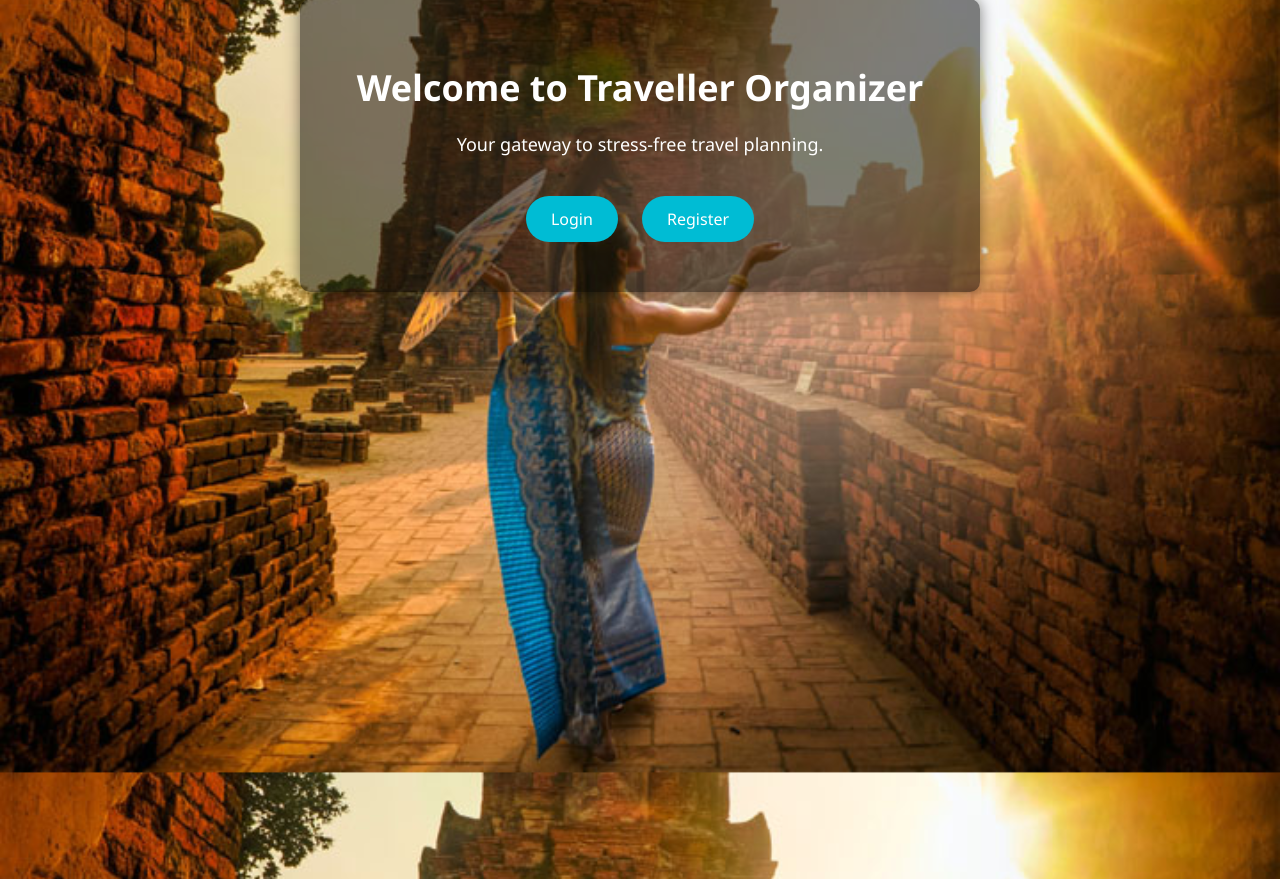
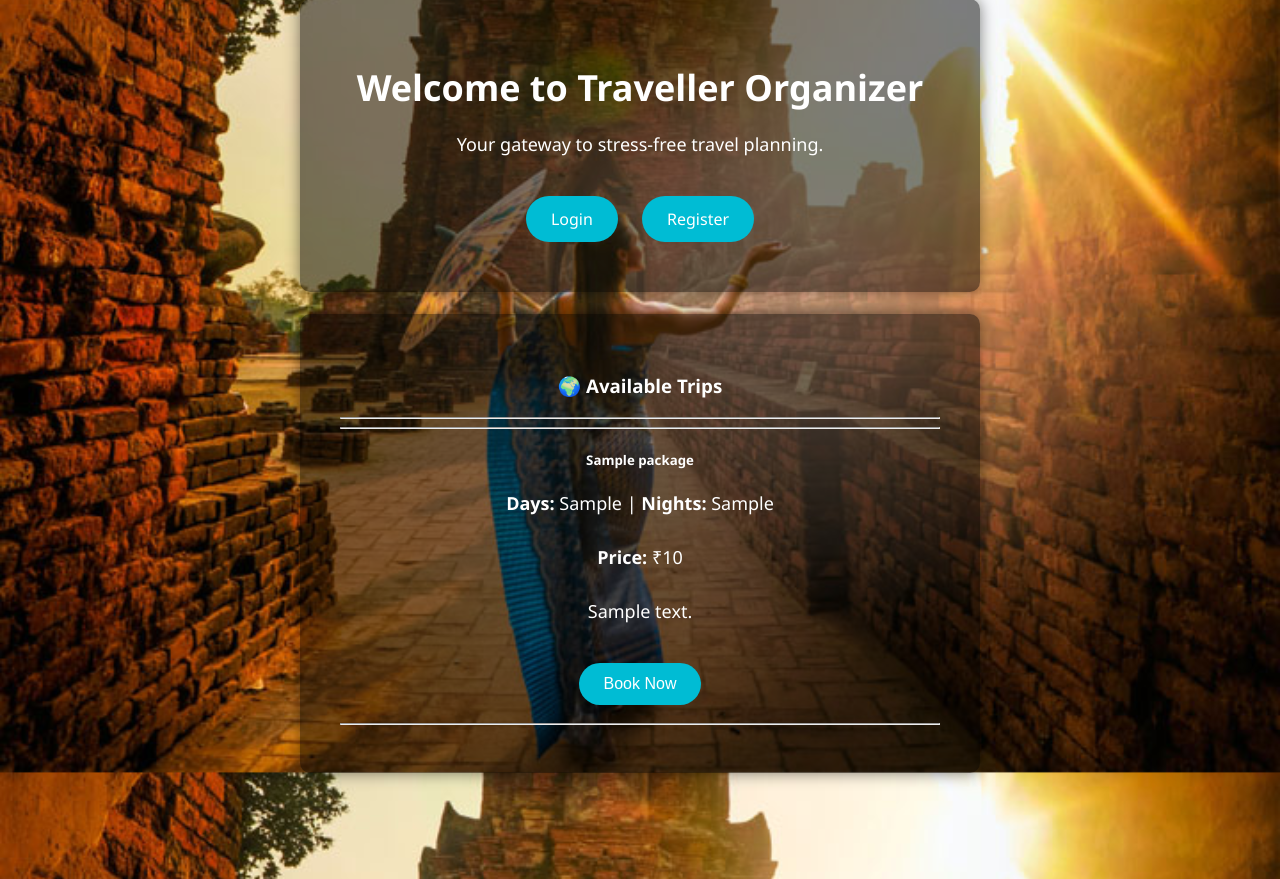
Before and after one commit to pahalwar01/traveller-organizer, a PHP site: page / in a window 1280 px wide. Shown: the part 81-960 px from the top of the page. Run offline with PHP 8.4, Linux system fonts and the light colour scheme; tables that the repository leaves empty or names only in its code hold one stand-in row (values such as "Sample post").

Commit message:
Update index.php

```diff
--- a/index.php
+++ b/index.php
@@ -1,5 +1,6 @@
 <?php
 session_start();
+include('db.php');
 ?>
 
 <!DOCTYPE html>
@@ -98,7 +99,40 @@ session_start();
             <a class="btn" href="register.php">Register</a>
         <?php endif; ?>
     </div>
+    <br>
+    <?php
+// Fetch all packages added by admin
+$packages_sql = "SELECT * FROM packages";
+$packages_result = mysqli_query($conn, $packages_sql);
+?>
+
+<div class="container mt-5">
+    <h3 class="text-center mb-4">🌍 Available Trips</h3> <hr><hr>
+    <div class="row">
+        <?php while ($package = mysqli_fetch_assoc($packages_result)) { ?>
+            <div class="col-md-4">
+                <div class="card shadow-lg mb-4">
+                    <div class="card-body">
+                        <h5 class="card-title"><?php echo $package['title']; ?></h5>
+                        <p><strong>Days:</strong> <?php echo $package['days']; ?> |
+                           <strong>Nights:</strong> <?php echo $package['nights']; ?></p>
+                        <p><strong>Price:</strong> ₹<?php echo $package['price']; ?></p>
+                        <p><?php echo $package['description']; ?></p>
+                        <form method="post" action="/user/book_package.php">
+                            <input type="hidden" name="package_id" value="<?php echo $package['id']; ?>">
+                            <button type="submit" class="btn btn-success">Book Now</button>
+                        </form>
+                    </div>
+                </div>
+            </div><hr>
+        <?php } ?>
+    </div>
 </div>
+
+</div>
+
+
+
 
 </body>
 </html>
```
